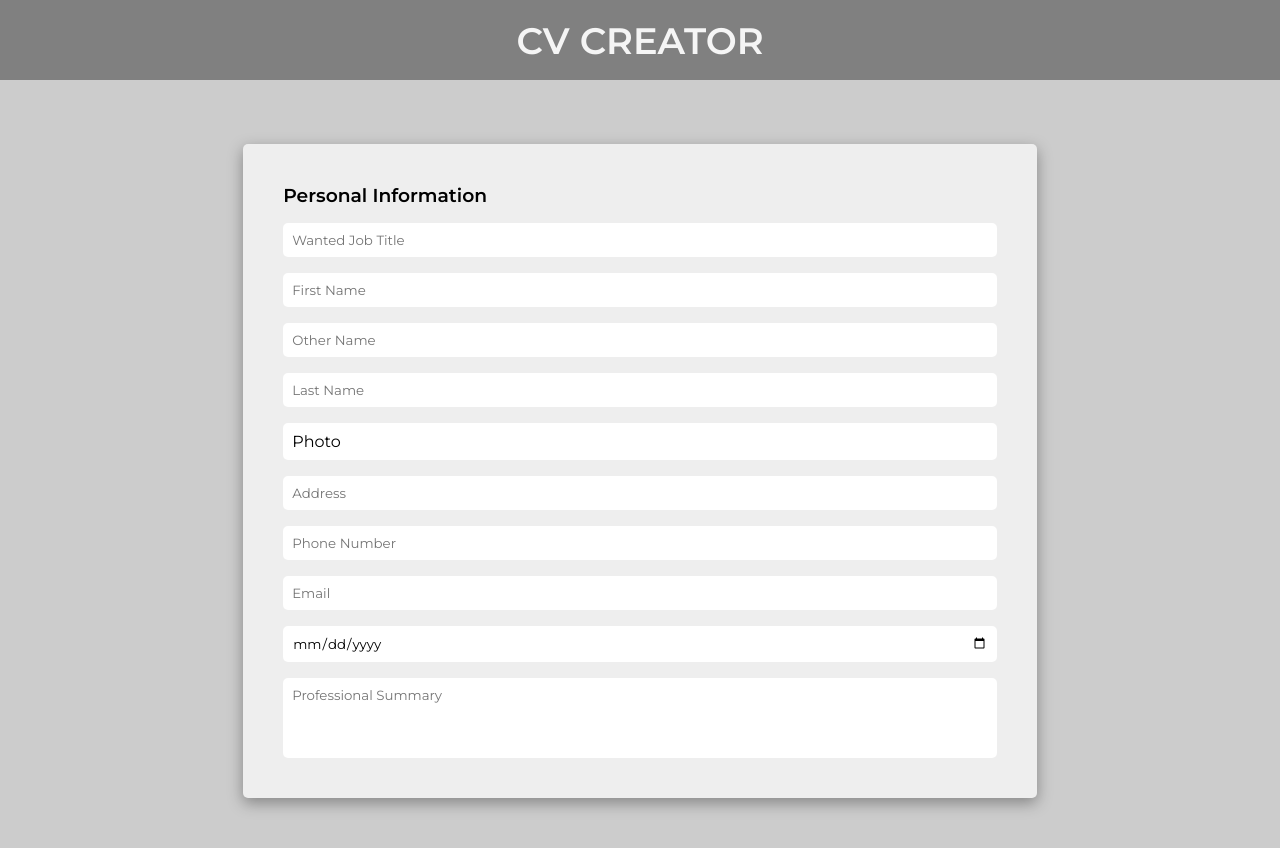
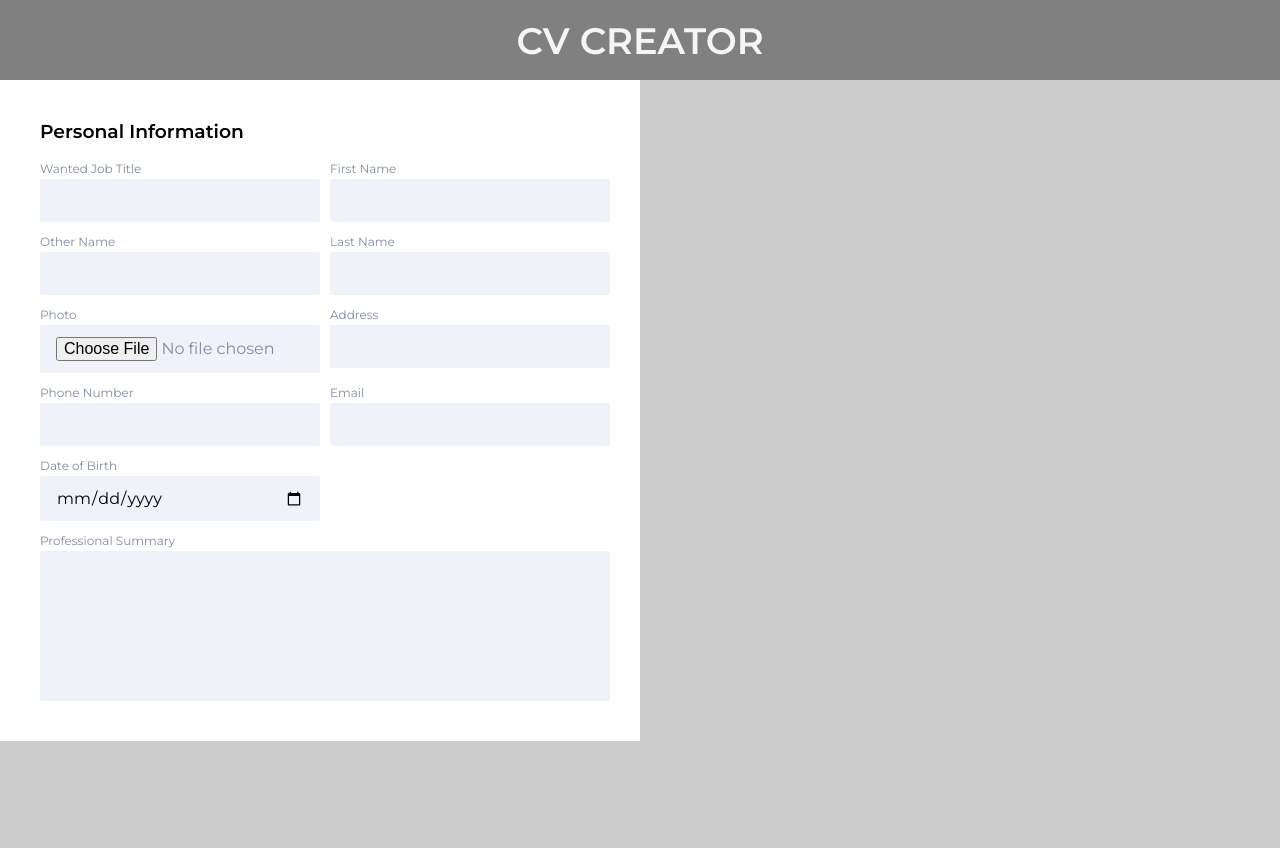
Before and after one commit to habidoyetech/cv-project, a React (Create React App) app: page / in a window 1280 px wide. Shown: the top 848 px of the page. After the commit the page ends 800 px from the top, so only its background shows below. Built offline with nearby package versions, Linux system fonts and the light colour scheme; a web font is replaced by a local one.

Commit message:
Change the style of the project, edit Input, TextArea and personal component and delete Fileinput component

```diff
--- a/src/Components/Cvform/Personal.js
+++ b/src/Components/Cvform/Personal.js
@@ -1,5 +1,4 @@
 import Input from "../Utilities/Input"
-import FileInput from "../Utilities/FileInput"
 import TextArea from "../Utilities/TextArea"
 
 const Personal = ({personalInfo, onChange}) => {
@@ -35,7 +34,12 @@ const Personal = ({personalInfo, onChange}) => {
           onChange={(e) => onChange(e)}
           value={personalInfo.lastName}
         />
-        <FileInput onChange={(e) => onChange(e)}/>
+        <Input
+          type='file'
+          name="file"
+          placeholder="Photo"
+          onChange={(e) => onChange(e)}
+        />
         <Input
           type='text'
           name="address"
--- a/src/Components/Utilities/FileInput.js
+++ /dev/null
@@ -1,12 +0,0 @@
-
-
-const FileInput = ({onChange}) => {
-  return (
-    <label>
-      <input type="file" placeholder="Photo" onChange={onChange} />
-      Photo
-    </label>
-  )
-}
-
-export default FileInput;
--- a/src/Components/Utilities/Input.js
+++ b/src/Components/Utilities/Input.js
@@ -1,7 +1,10 @@
 
 const Input = ({type, name, placeholder, onChange, value}) => {
   return (
-    <input type={type} name={name} placeholder={placeholder} onChange= {onChange} value={value}/>
+    <label className={name}>
+      {placeholder}
+      <input type={type} name={name} onChange= {onChange} value={value}/>
+    </label>
   )
 }
 
--- a/src/Components/Utilities/TextArea.js
+++ b/src/Components/Utilities/TextArea.js
@@ -2,7 +2,10 @@
 
 const TextArea = ({name, placeholder, onChange, value}) => {
   return (
-    <textarea onChange={onChange} name={name} placeholder={placeholder} value={value}></textarea>
+    <label className={name}>
+      {placeholder}
+      <textarea onChange={onChange} name={name} value={value}></textarea>
+    </label>
   )
 }
 
--- a/src/index.css
+++ b/src/index.css
@@ -15,7 +15,8 @@
   --light: #eee;
   --grey: gray;
   --lightactive: #aaa;
-
+  --white-bg: #ffffff;
+  --label-color: rgb(130, 139, 162);
 }
 
 body {
@@ -49,8 +50,8 @@ body {
   justify-content: space-between;
   gap: 3rem;
   max-width: 1800px;
-  padding: 4rem 8rem;
-  margin: 0 auto;
+
+  width: 100%;
   margin-bottom: 3rem;
 }
 
@@ -58,12 +59,9 @@ body {
   display: flex;
   flex-direction: column;
   gap: 1rem;
-  width: 210mm;
+  width: 50%;
   padding: 2rem;
-  border-radius: 5px;
-  background-color: rgb(238, 238, 238);
-  box-shadow: rgb(0 0 0 / 35%) 0px 5px 15px;
-  margin: 0 auto;
+  background-color: var(--white-bg);
 }
 
 section {
@@ -74,39 +72,42 @@ section {
 }
 
 .personalInformationInputsContainer {
-  display: flex;
-  flex-direction: column;
-  gap: 1rem;
+  display: grid;
+  grid-template-columns: repeat(2, 50%);
+  gap: 10px;
 }
 
 input {
-  padding: 0.5rem;
-  border-radius: 5px;
-  border: 1px solid transparent;
+  padding: 12px 16px;
+  border-radius: 3px;
+  font-size: 16px;
   outline: none;
+  background-color: rgb(239, 242, 249);
 }
 
 input:focus, textarea:focus {
-  border: 1px solid var(--lightactive);
+  border-bottom: 2px solid blue;
 }
 
 label {
-  padding: 0.5rem;
-  border-radius: 5px;
-  border: 1px solid transparent;
-  background-color: #fff;
-}
-
-label > input {
-  display: none;
+  display: flex;
+  flex-direction: column;
+  color: var(--label-color);
+  font-size: 12px;
+  line-height: 20px;
 }
 
 textarea {
-  height: 80px;
+  height: 150px;
   padding: 0.5rem;
   padding-right: 2rem;
-  border-radius: 5px;
+  border-radius: 3px;
   border: 1px solid transparent;
   resize: none;
   outline: none;
+  background-color: rgb(239, 242, 249);
 }
+
+.description {
+  grid-column: 1/3;
+}
```
